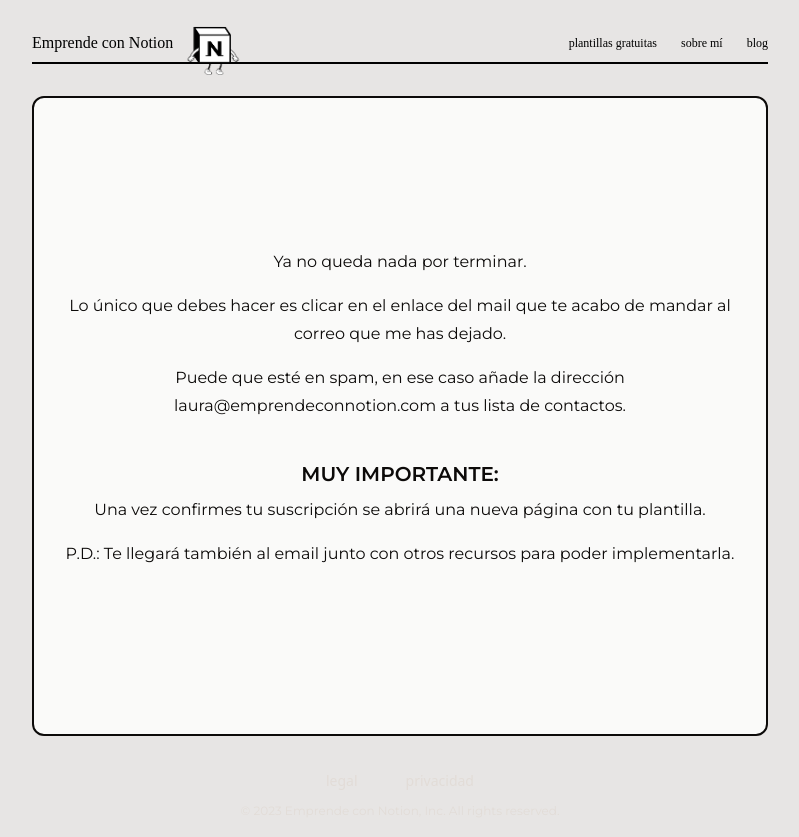
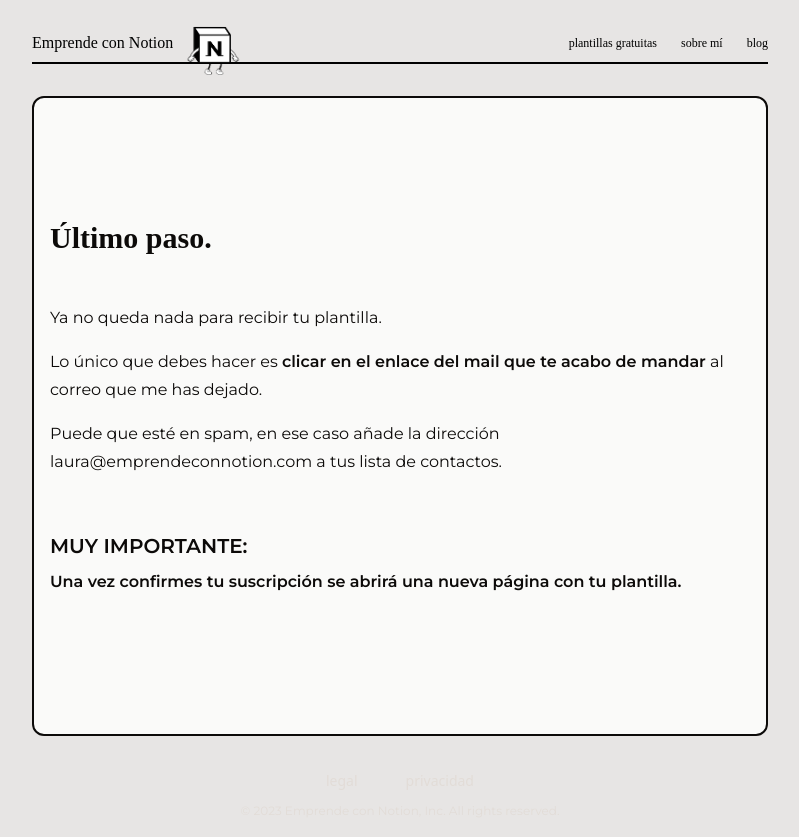
Before and after one commit to joaruibu/emprende-con-notion, a Next.js app: page /ultimo-paso in a window 1280 px wide. Shown: the whole page, without its empty margins (240-1039 px from the left). Built offline with nearby package versions, Linux system fonts and the light colour scheme; a web font is replaced by a local one.

Commit message:
fixed error form id value

```diff
--- a/pages/index.js
+++ b/pages/index.js
@@ -1,8 +1,10 @@
+import { useEffect, useState } from "react";
 import SubscriptionForm from "../components/Form"
 import TitlePage from "../components/TitlePage"
 
 
 const Home = () => {
+    const [domLoaded, setDomLoaded] = useState(false);
 
     const TITLE_DATA = {
         title: 'Suscríbete',
@@ -12,18 +14,26 @@ const Home = () => {
     const FORM_DATA = {
         titleForm: '',
         textButton: 'Suscribirme',
-        id: '191722FC90141D02184CB1B62AB3DC2666CEB8A31636BD4D3A71BB2DBA449EDE3FCCE6D48BABF849F8F4C6E50A91FD85E19A5610F60343109DECB5668DDE017',
+        id: '191722FC90141D02184CB1B62AB3DC2666CEB8A31636BD4D3A71BB2DBA449EDE3FCCE6D48BABF849F8F4C6E50A91FD85E19A5610F60343109DECB5668DDE017E',
         name: 'cm-tlsuij-tlsuij'
+
     }
+
+    useEffect(() => {
+        setDomLoaded(true);
+    }, []);
+
 
     return (
         <main className=" border-2 bg-stone-50 border-stone-950 p-4 rounded-xl my-8">
 
+            {
+                domLoaded &&
+                <>
+
                     <TitlePage subtitle={TITLE_DATA.subtitle}>
                         {TITLE_DATA.title}
                     </TitlePage>
-
-
 
                     <p>Ir a clases de cerámica mientras tenía proyectos pendientes, me daba bastante remordimiento y no me dejaba disfrutarlo. Y te podría decir que ahora es diferente. Que mi tiempo libre ha aumentado sin rechazar proyectos ni invertir ni un euro más, y que voy a cerámica sin remordimientos y disfrutando. Lo siento. No es verdad.</p>
 
@@ -42,6 +52,8 @@ const Home = () => {
                         textButton={FORM_DATA.textButton}
                         id={FORM_DATA.id}
                         name={FORM_DATA.name} />
+
+
 
                     <br></br>
 
@@ -243,6 +255,8 @@ const Home = () => {
 
                     <br></br>
 
+                </>
+            }
 
 
 
--- a/pages/sobre-mi.js
+++ b/pages/sobre-mi.js
@@ -10,7 +10,7 @@ const TITLE_DATA = {
 const FORM_DATA = {
     titleForm: 'El acceso a mis formaciones privadas y a mis plantillas de pago es exclusivo para mis suscriptores. Si te interesa, es aquí.',
     textButton: 'Suscribirme',
-    id: '191722FC90141D02184CB1B62AB3DC2666CEB8A31636BD4D3A71BB2DBA449EDE3FCCE6D48BABF849F8F4C6E50A91FD85E19A5610F60343109DECB5668DDE017',
+    id: '191722FC90141D02184CB1B62AB3DC2666CEB8A31636BD4D3A71BB2DBA449EDE3FCCE6D48BABF849F8F4C6E50A91FD85E19A5610F60343109DECB5668DDE017E',
     name: 'cm-tlsuij-tlsuij'
 }
 
--- a/pages/suscripcion-confirmada.js
+++ b/pages/suscripcion-confirmada.js
@@ -4,10 +4,12 @@ const Suscripcion = () => {
     return (
 
 
-        <div className='min-h-[80vh]  border-2 border-stone-950 bg-stone-50 p-4 rounded-xl my-8 text-center px-4 grid place-content-center'>
+        <div className='min-h-[80vh] border-2 border-stone-950 bg-stone-50 p-4 rounded-xl my-8  px-4 grid place-content-center leading-10'>
             <h1>Suscripción confirmada.</h1>
+            <br></br>
             <p><b>Comprueba tu bandeja de entrada para ver tu email de bienvenida. </b></p>
-            <p>Puede que esté en spam, en ese caso añade la dirección <i> laura@emprendeconnotion.com  </i>a tus lista de contactos.</p>
+
+            <p>Puede que esté en spam, en ese caso añade la dirección laura@emprendeconnotion.com a tus lista de contactos.</p>
         </div>
     )
 }
--- a/pages/ultimo-paso-suscripcion.js
+++ b/pages/ultimo-paso-suscripcion.js
@@ -4,14 +4,15 @@ const UltimoPasoSuscripcion = () => {
     return (
 
 
-        <div className='min-h-[80vh]  border-2 border-stone-950 bg-stone-50 p-4 rounded-xl my-8 text-center px-4 grid place-content-center'>
-
-            <p>Ya no queda nada por terminar.</p>
-            <p>Lo único que debes hacer es clicar en el enlace del mail que te acabo de mandar al correo que me has dejado.</p>
+        <div className='min-h-[80vh]  border-2 border-stone-950 bg-stone-50 p-4 rounded-xl my-8  px-4 grid place-content-center leading-10'>
+            <h1>Último paso.</h1>
+            <br></br>
+            <p>Ya no queda nada para suscribirte.</p>
+            <p>Lo único que debes hacer es <b> clicar en el enlace del mail que te acabo de mandar </b>al correo que me has dejado.</p>
             <p>Puede que esté en spam, en ese caso añade la dirección laura@emprendeconnotion.com a tus lista de contactos.</p>
             <br></br>
             <h2>MUY IMPORTANTE:</h2>
-            <p>Una vez confirmes tu suscripción te llegará automáticamente tu email de bienvenida donde te cuento las ventajas por estar dentro.  </p>
+            <p><b>Una vez confirmes tu suscripción te llegará automáticamente tu email de bienvenida donde te cuento tus ventajas por estar dentro. </b> </p>
         </div>
     )
 }
--- a/pages/ultimo-paso.js
+++ b/pages/ultimo-paso.js
@@ -4,15 +4,16 @@ const UltimoPaso = () => {
     return (
 
 
-        <div className='min-h-[80vh]  border-2 border-stone-950 bg-stone-50 p-4 rounded-xl my-8 text-center px-4 grid place-content-center'>
-
-            <p>Ya no queda nada por terminar.</p>
-            <p>Lo único que debes hacer es clicar en el enlace del mail que te acabo de mandar al correo que me has dejado.</p>
+        <div className='min-h-[80vh]  border-2 border-stone-950 bg-stone-50 p-4 rounded-xl my-8  px-4 grid place-content-center leading-10'>
+            <h1>Último paso.</h1>
+            <br></br>
+            <p>Ya no queda nada para recibir tu plantilla.</p>
+            <p>Lo único que debes hacer es <b> clicar en el enlace del mail que te acabo de mandar</b> al correo que me has dejado.</p>
             <p>Puede que esté en spam, en ese caso añade la dirección laura@emprendeconnotion.com a tus lista de contactos.</p>
             <br></br>
             <h2>MUY IMPORTANTE:</h2>
-            <p>Una vez confirmes tu suscripción se abrirá una nueva página con tu plantilla. </p>
-            <p>P.D.: Te llegará también al email junto con otros recursos para poder implementarla. </p>
+            <p> <b>Una vez confirmes tu suscripción se abrirá una nueva página con tu plantilla.</b> </p>
+            {/* <p>P.D.: Te llegará también al email junto con otros recursos para poder implementarla. </p> */}
         </div>
     )
 }
```
Lines whose indentation alone changed are shown as unchanged.
